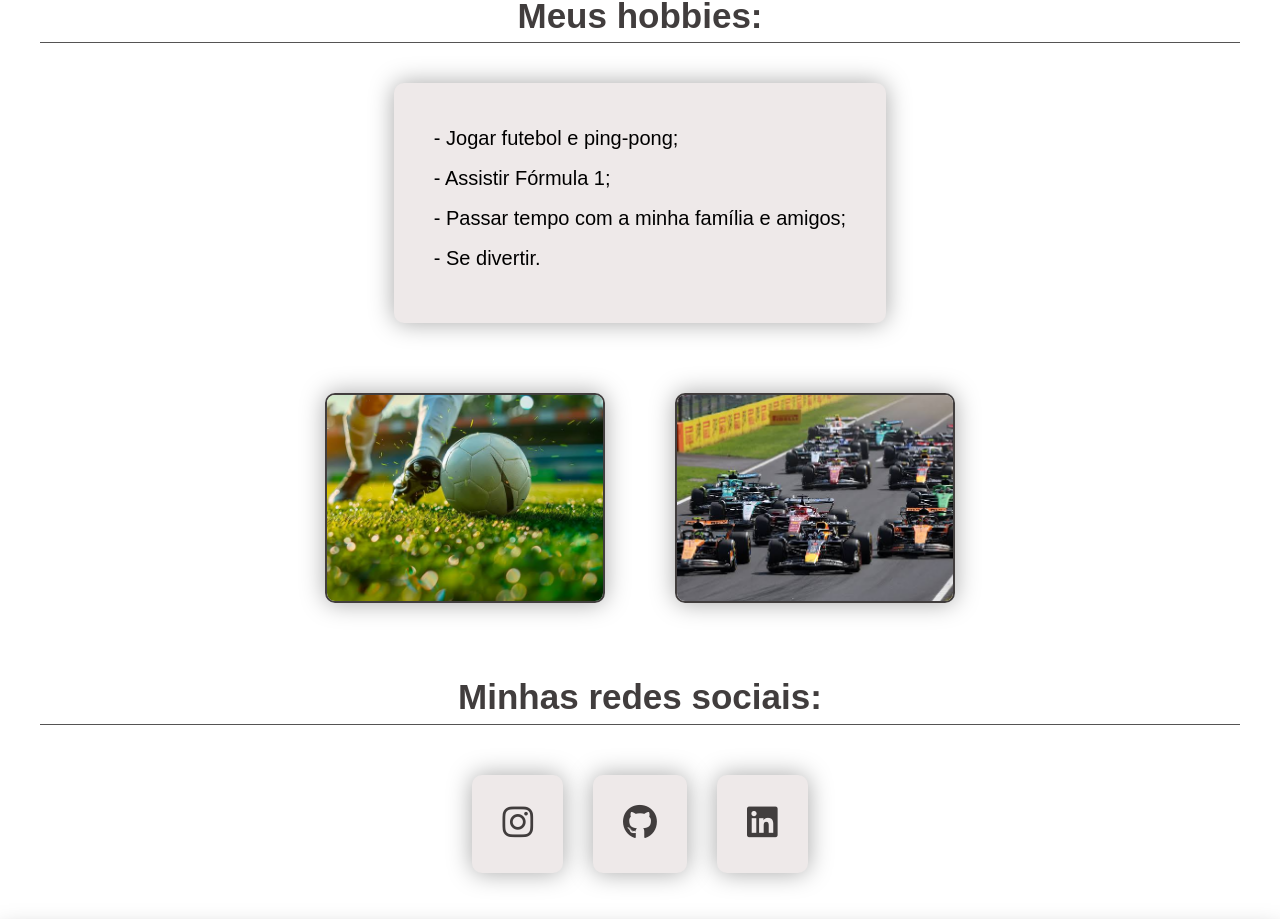
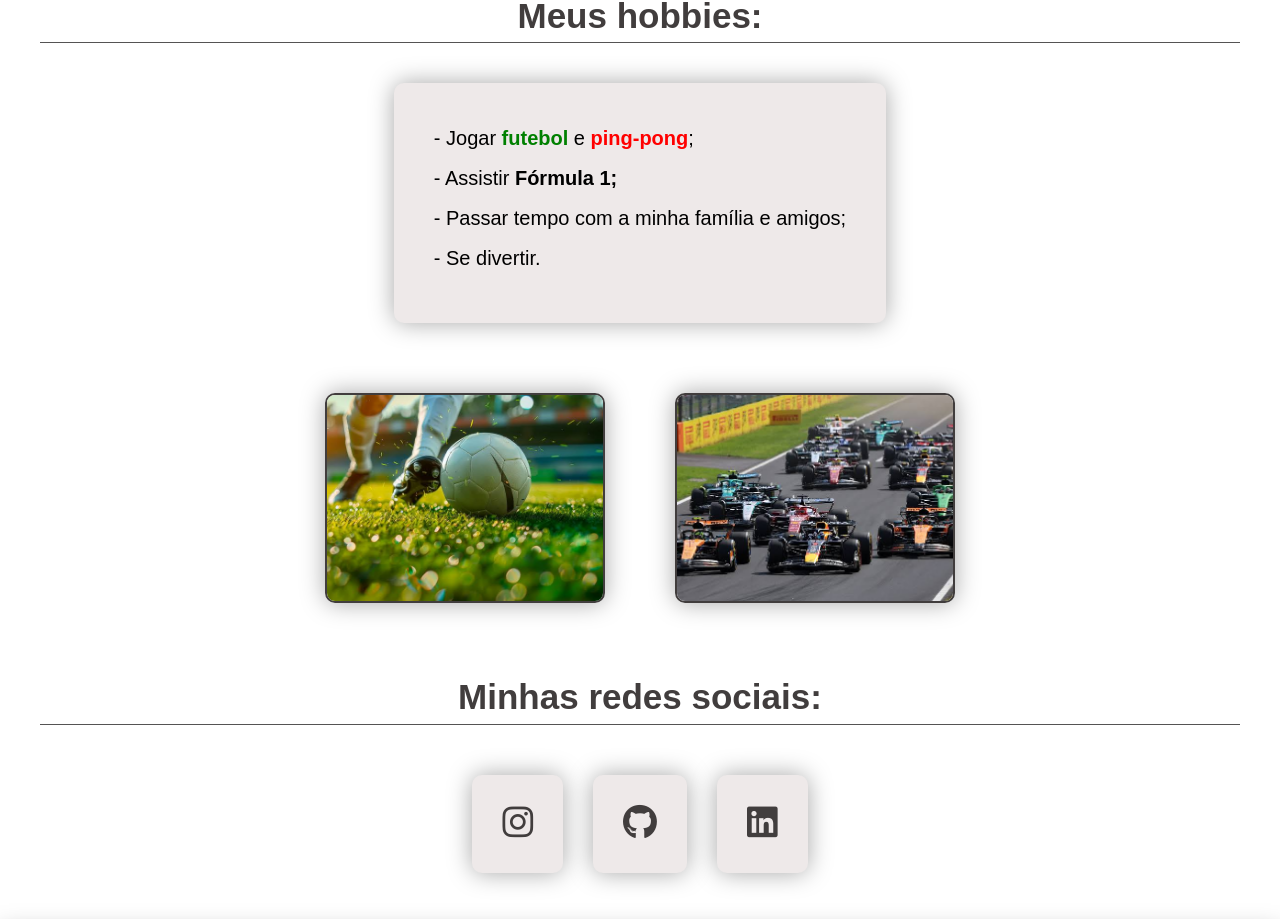
Before and after one commit to eduardoalves10/meu-site-angular, an Angular app: page /home in a window 1280 px wide. Shown: the part 960-1879 px from the top of the page. Built offline with nearby package versions, Linux system fonts and the light colour scheme; a web font is replaced by a local one.

Commit message:
realiza-algumas-mudancas-no-componente-main

```diff
--- a/src/app/components/main/main.css
+++ b/src/app/components/main/main.css
@@ -50,7 +50,7 @@ img {
 
 .meus-hobbies:hover {
     transition: .4s;
-    transform: rotate(360deg);
+    transform: translateY(-25px);
 }
 
 .cards {
@@ -68,6 +68,14 @@ img {
 
 .texto p {
     margin-bottom: 10px;
+}
+
+.verde {
+    color: green;
+}
+
+.vermelho {
+    color: red;
 }
 
 .hobies {
--- a/src/app/components/main/main.html
+++ b/src/app/components/main/main.html
@@ -24,8 +24,8 @@
         <h2>Meus hobbies:</h2>
         <div class="cards">
             <div class="texto">
-                <p>- Jogar futebol e ping-pong;</p>
-                <p>- Assistir Fórmula 1;</p>
+                <p>- Jogar <strong class="verde">futebol</strong> e <strong class="vermelho">ping-pong</strong>;</p>
+                <p>- Assistir <strong>Fórmula 1;</strong></p>
                 <p>- Passar tempo com a minha família e amigos;</p>
                 <p>- Se divertir.</p>
             </div>
```
